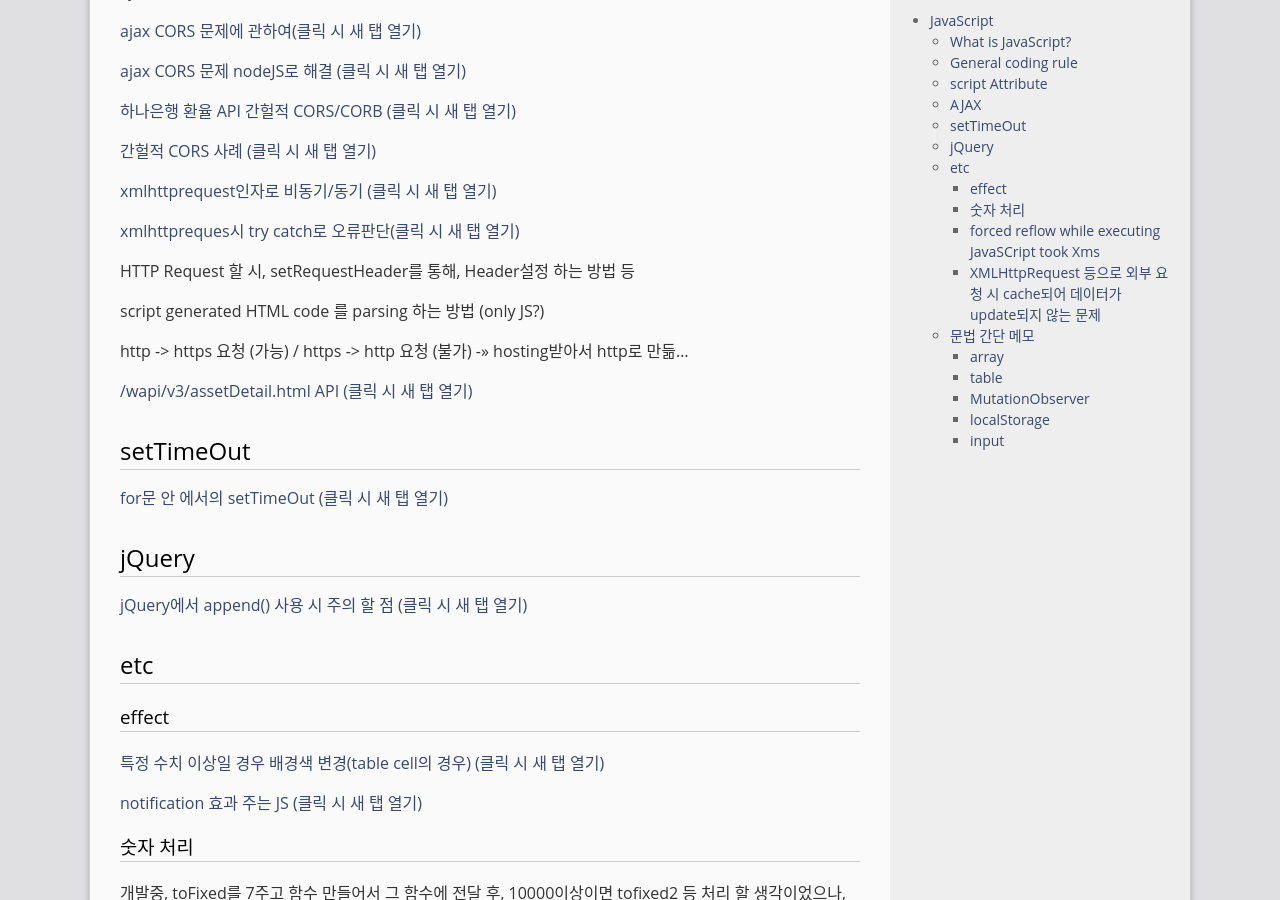
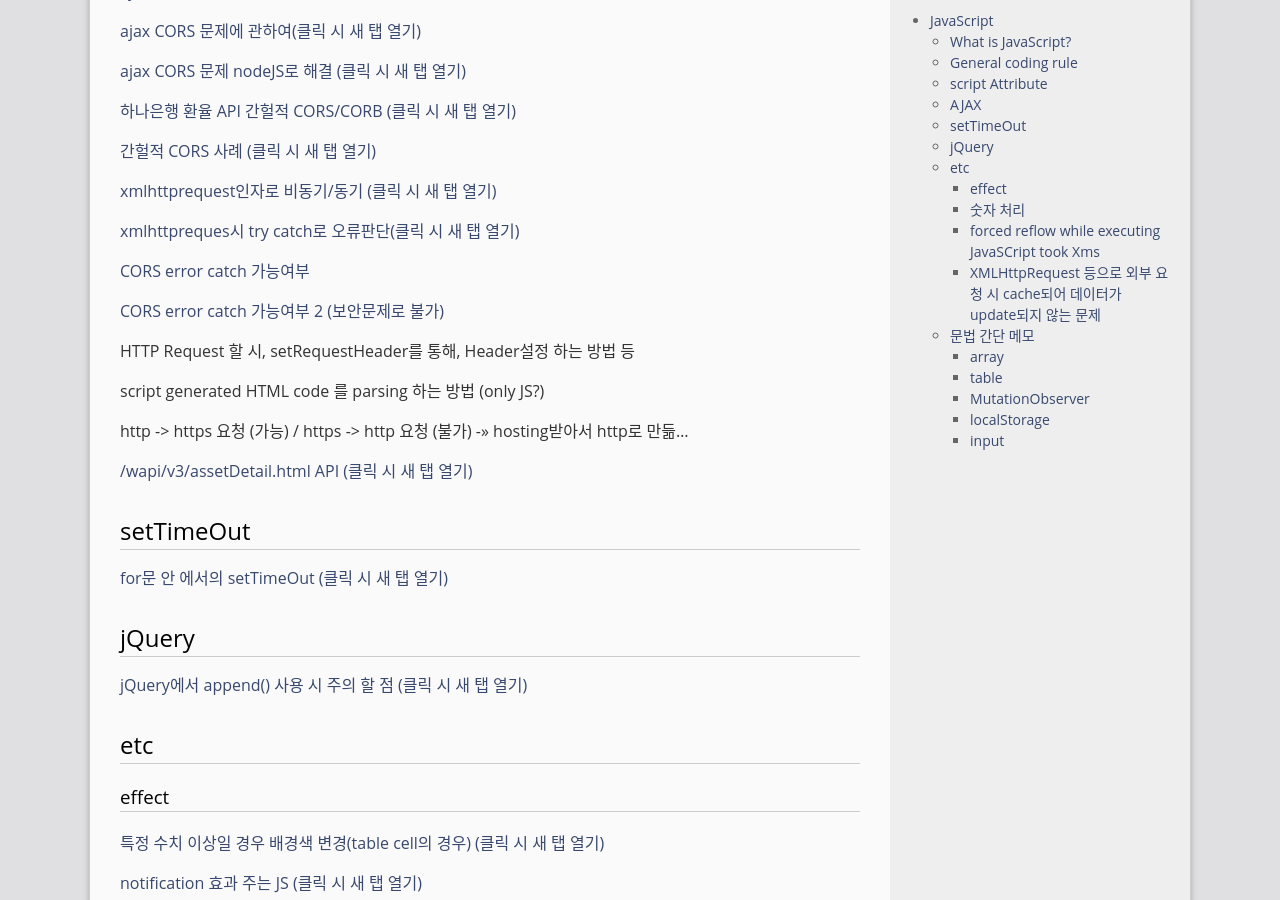
Before and after one commit to gloomydumber/copy, a Jekyll site: the page built from _posts/2020-08-20-generalJs.md, in a window 1280 px wide and 900 px high, scrolled down 1360 px. Built offline with Jekyll 4.4.1, drawn with Linux system fonts in a browser that asks for light colours; comment, search, counter and statistics services are not loaded.

Commit message:
PostModed

```diff
--- a/_posts/2020-08-20-generalJs.md
+++ b/_posts/2020-08-20-generalJs.md
@@ -75,6 +75,10 @@ class(template), object(instance of class), OOP(Object Oriented Programming)
 [xmlhttprequest인자로 비동기/동기 (클릭 시 새 탭 열기)](https://funylife.tistory.com/entry/XMLHttpRequest-%EA%B0%9D%EC%B2%B4-%EB%8F%99%EA%B8%B0%EB%B0%A9%EC%8B%9D-%EB%B9%84%EB%8F%99%EA%B8%B0%EB%B0%A9%EC%8B%9D%EC%9D%98-%EC%8B%A4%ED%96%89%EC%B0%A8%EC%9D%B4){: target="\_blank"}
 
 [xmlhttpreques시 try catch로 오류판단(클릭 시 새 탭 열기)](https://stackoverflow.com/questions/5018566/catching-xmlhttprequest-cross-domain-errors){: target="\_blank"}
+
+[CORS error catch 가능여부](https://stackoverflow.com/questions/42721584/catching-an-access-control-allow-origin-error-in-javascript){: target="\_blank"}
+
+[CORS error catch 가능여부 2 (보안문제로 불가)](https://stackoverflow.com/questions/19325314/how-to-detect-cross-origin-cors-error-vs-other-types-of-errors-for-xmlhttpreq){: target="\_blank"}
 
 HTTP Request 할 시, setRequestHeader를 통해, Header설정 하는 방법 등
 
```
